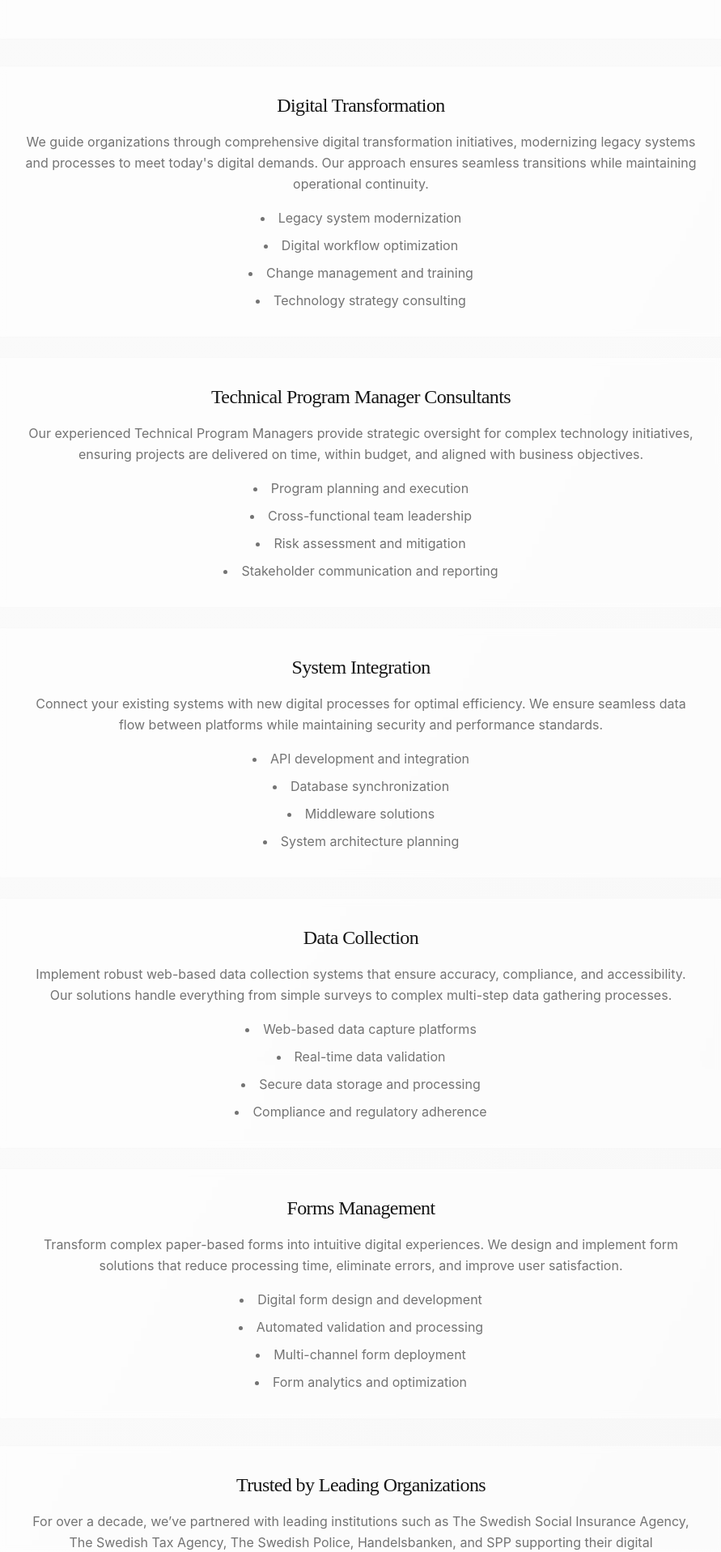
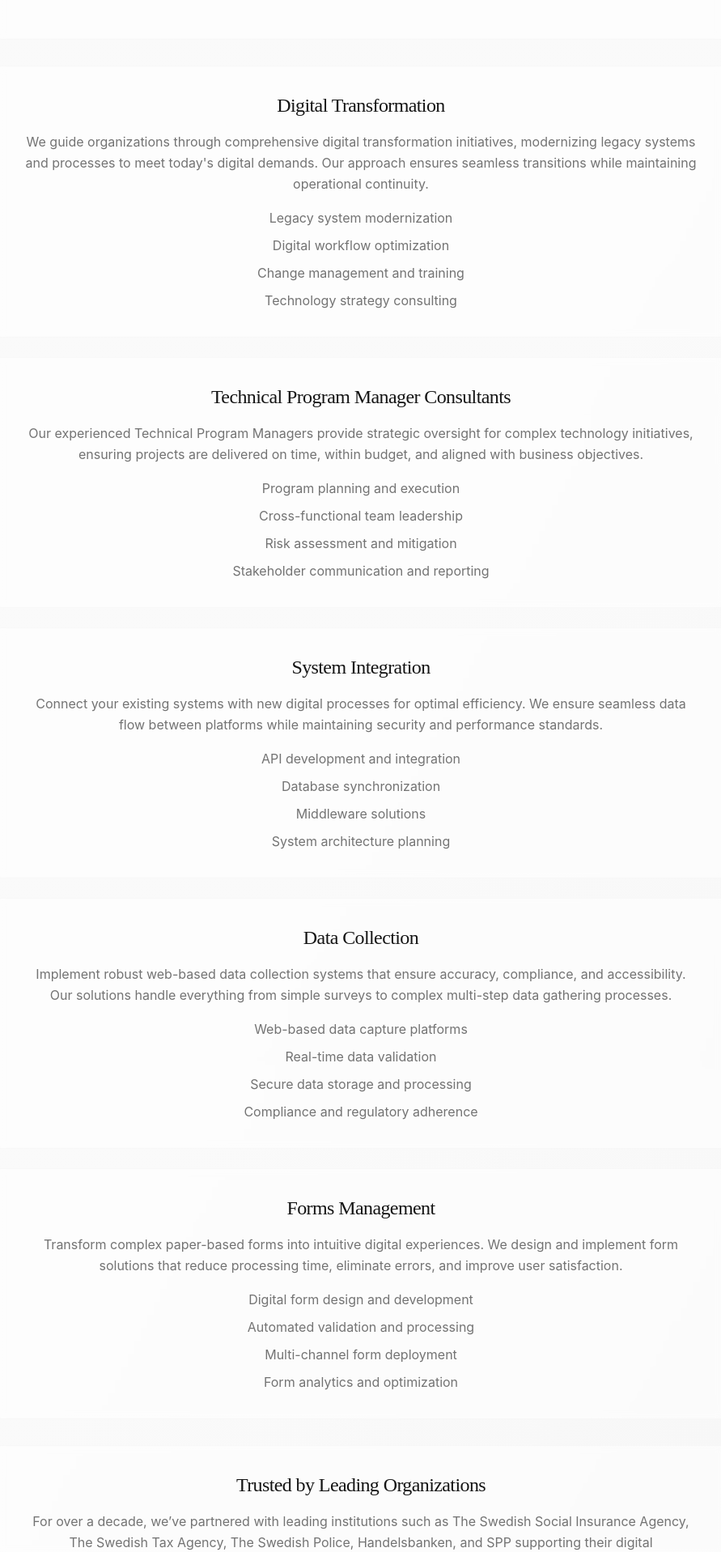
Before and after one commit to Maggoten/psyche-card-pivot, a React (Vite) app: page /about in a window 1280 px wide. Shown: the part 278-2195 px from the top of the page at 81% size, without its empty margins (194-1085 px from the left). Built offline with nearby package versions, Linux system fonts and the light colour scheme; a web font is replaced by a local one.

Commit message:
Fix bullet list alignment
Center align bullet lists on the about page.

```diff
--- a/src/pages/About.tsx
+++ b/src/pages/About.tsx
@@ -29,7 +29,7 @@ const About = () => {
               <p className="text-muted-foreground font-body leading-relaxed mb-4 text-center">
                 We guide organizations through comprehensive digital transformation initiatives, modernizing legacy systems and processes to meet today's digital demands. Our approach ensures seamless transitions while maintaining operational continuity.
               </p>
-              <ul className="text-muted-foreground font-body leading-relaxed list-disc list-inside space-y-2 text-center">
+              <ul className="text-muted-foreground font-body leading-relaxed space-y-2 text-center list-none">
                 <li>Legacy system modernization</li>
                 <li>Digital workflow optimization</li>
                 <li>Change management and training</li>
@@ -45,7 +45,7 @@ const About = () => {
               <p className="text-muted-foreground font-body leading-relaxed mb-4 text-center">
                 Our experienced Technical Program Managers provide strategic oversight for complex technology initiatives, ensuring projects are delivered on time, within budget, and aligned with business objectives.
               </p>
-              <ul className="text-muted-foreground font-body leading-relaxed list-disc list-inside space-y-2 text-center">
+              <ul className="text-muted-foreground font-body leading-relaxed space-y-2 text-center list-none">
                 <li>Program planning and execution</li>
                 <li>Cross-functional team leadership</li>
                 <li>Risk assessment and mitigation</li>
@@ -61,7 +61,7 @@ const About = () => {
               <p className="text-muted-foreground font-body leading-relaxed mb-4 text-center">
                 Connect your existing systems with new digital processes for optimal efficiency. We ensure seamless data flow between platforms while maintaining security and performance standards.
               </p>
-              <ul className="text-muted-foreground font-body leading-relaxed list-disc list-inside space-y-2 text-center">
+              <ul className="text-muted-foreground font-body leading-relaxed space-y-2 text-center list-none">
                 <li>API development and integration</li>
                 <li>Database synchronization</li>
                 <li>Middleware solutions</li>
@@ -77,7 +77,7 @@ const About = () => {
               <p className="text-muted-foreground font-body leading-relaxed mb-4 text-center">
                 Implement robust web-based data collection systems that ensure accuracy, compliance, and accessibility. Our solutions handle everything from simple surveys to complex multi-step data gathering processes.
               </p>
-              <ul className="text-muted-foreground font-body leading-relaxed list-disc list-inside space-y-2 text-center">
+              <ul className="text-muted-foreground font-body leading-relaxed space-y-2 text-center list-none">
                 <li>Web-based data capture platforms</li>
                 <li>Real-time data validation</li>
                 <li>Secure data storage and processing</li>
@@ -93,7 +93,7 @@ const About = () => {
               <p className="text-muted-foreground font-body leading-relaxed mb-4 text-center">
                 Transform complex paper-based forms into intuitive digital experiences. We design and implement form solutions that reduce processing time, eliminate errors, and improve user satisfaction.
               </p>
-              <ul className="text-muted-foreground font-body leading-relaxed list-disc list-inside space-y-2 text-center">
+              <ul className="text-muted-foreground font-body leading-relaxed space-y-2 text-center list-none">
                 <li>Digital form design and development</li>
                 <li>Automated validation and processing</li>
                 <li>Multi-channel form deployment</li>
```
